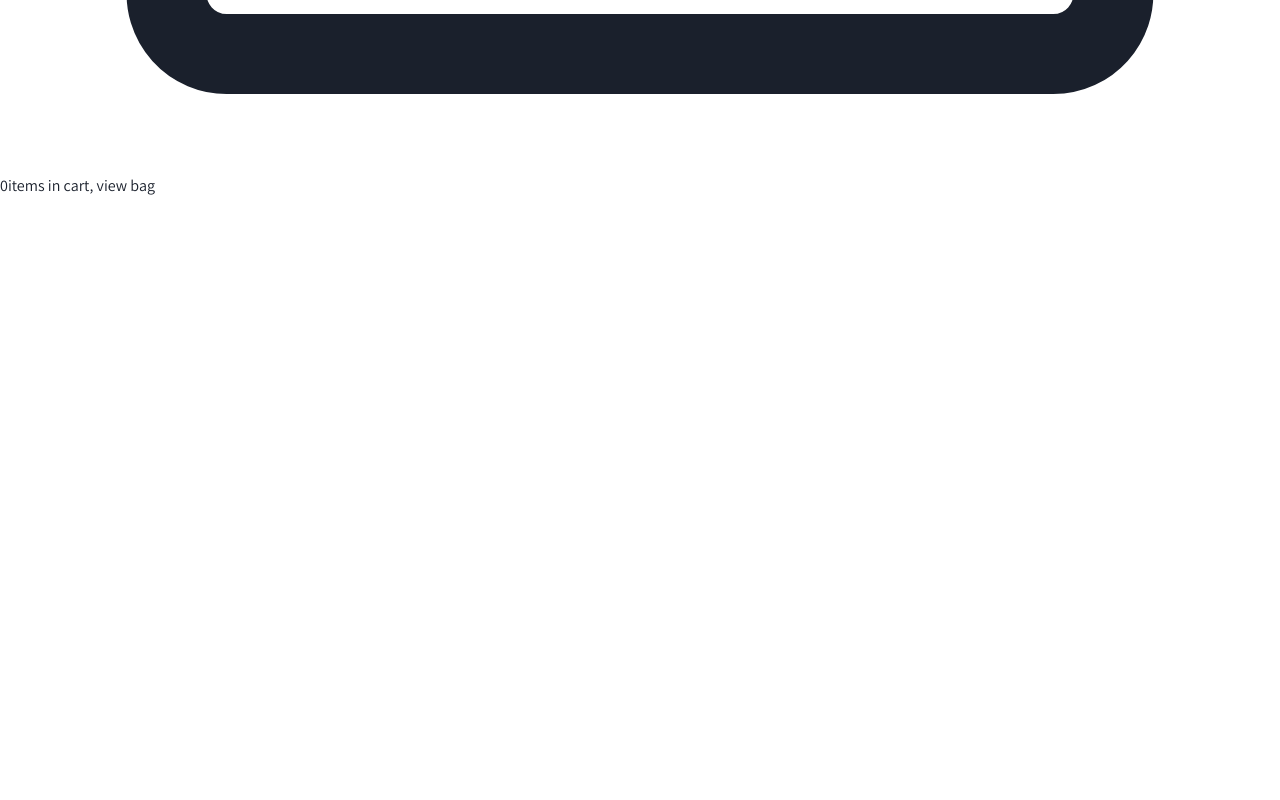
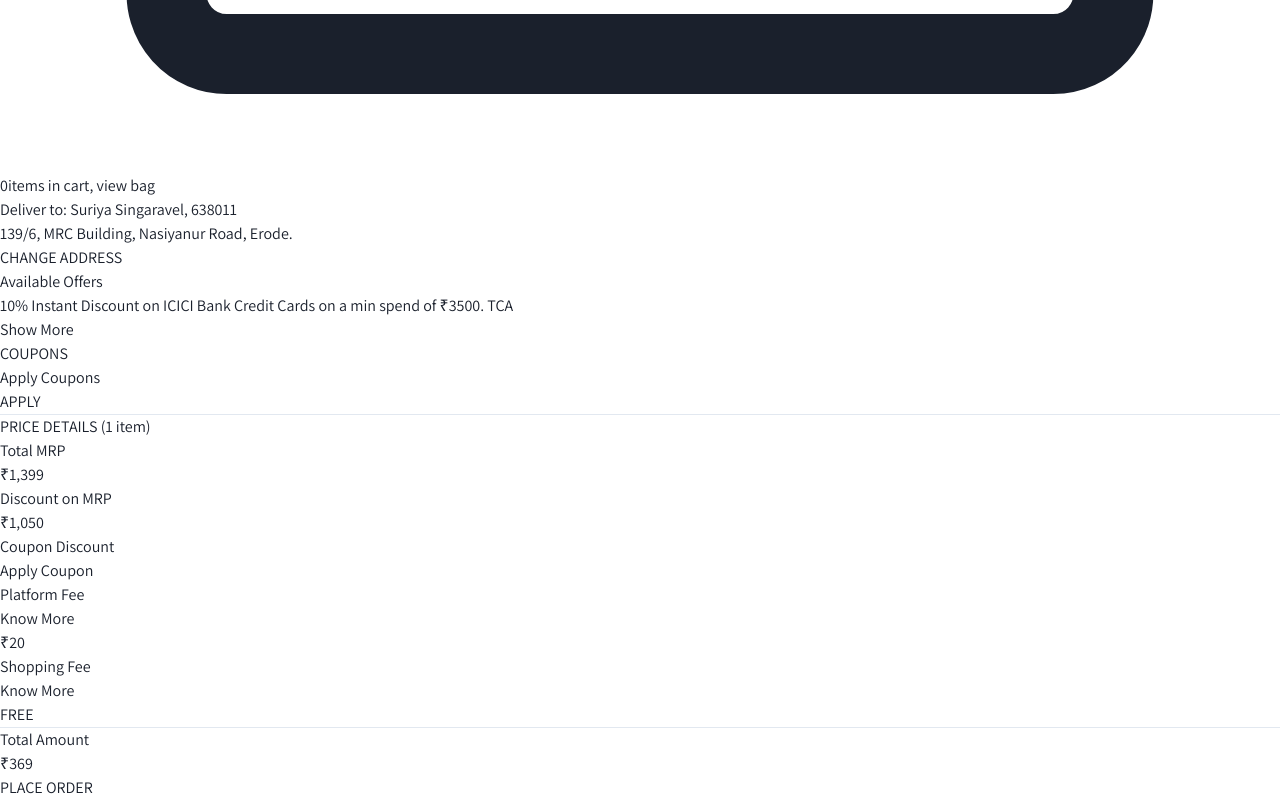
Before and after one commit to suriyasingaravel/Myntra_clone, a React (Create React App) app in the folder client/: page /bag in a window 1280 px wide. Shown: the part 3912-4712 px from the top of the page. Before the commit the page ends 4110 px from the top, so only its background shows below. Built offline with nearby package versions, Linux system fonts and the light colour scheme.

Commit message:
bag layout created

```diff
--- a/client/src/Components/Hero.jsx
+++ b/client/src/Components/Hero.jsx
@@ -44,12 +44,12 @@ export default function Hero({p}) {
         </SwiperSlide>
         <SwiperSlide>
         <div className='flex'>
-            <img className='w-[16.6%]' src="https://assets.myntassets.com/w_163,c_limit,fl_progressive,dpr_2.0/assets/images/2023/8/4/5a8540d5-9bd0-4a5b-81ee-063f8f23cf1c1691142814463-image_png1048777875.png" alt="" />
-<img  className='w-[16.6%]' src="https://assets.myntassets.com/w_163,c_limit,fl_progressive,dpr_2.0/assets/images/2023/8/3/51084b8a-9c9e-4b03-bc4a-dfd7738590eb1691076143197-image_png949061620--1-.png" alt="" />
-<img  className='w-[16.6%]' src="https://assets.myntassets.com/w_163,c_limit,fl_progressive,dpr_2.0/assets/images/2023/8/3/bf39dcbb-1a94-481c-b943-43fca34bf0581691066296958-unnamed---2023-08-03T180811.304.png" alt="" />
-     <img  className='w-[16.6%]'  src="https://assets.myntassets.com/w_163,c_limit,fl_progressive,dpr_2.0/assets/images/2023/8/3/8027069a-3a10-4a92-a228-1c4e24cd58071691066276841-unnamed---2023-08-03T180720.906.png" alt="" />
-    <img  className='w-[16.6%]' src="https://assets.myntassets.com/w_163,c_limit,fl_progressive,dpr_2.0/assets/images/2023/8/3/d6529cc8-ff03-4d85-88b7-5358a1d5a46b1691057399814-image_png1830835492.png" alt="" />
-            <img  className='w-[16.6%]' src="https://assets.myntassets.com/w_163,c_limit,fl_progressive,dpr_2.0/assets/images/2023/8/3/4cde4706-089f-4049-9d9c-116d8631af381691056679844-image_png1175979315.png" alt="" />
+            <img className='w-[16.6%]' src="https://assets.myntassets.com/w_163,c_limit,fl_progressive,dpr_2.0/assets/images/2024/1/8/9db4bfa3-3b81-40c0-b1fb-4bb02394ebd81704716511877-image_png1175413881.png" alt="" />
+<img  className='w-[16.6%]' src="https://assets.myntassets.com/w_163,c_limit,fl_progressive,dpr_2.0/assets/images/2024/1/8/736b9aee-89f0-4aa1-9aa0-3c2cb13929dc1704716542900-image_png_338042798.png" alt="" />
+<img  className='w-[16.6%]' src="https://assets.myntassets.com/w_163,c_limit,fl_progressive,dpr_2.0/assets/images/2024/1/5/fecaab01-c5d6-4f92-ad85-ca5ea014aa961704456622500-Anouk-_DB_Min_65.png" alt="" />
+     <img  className='w-[16.6%]'  src="https://assets.myntassets.com/w_163,c_limit,fl_progressive,dpr_2.0/assets/images/2024/1/5/8185bdd0-72ca-4317-a4c3-14f16f5792451704456622342-Boohoo.png" alt="" />
+    <img  className='w-[16.6%]' src="https://assets.myntassets.com/w_163,c_limit,fl_progressive,dpr_2.0/assets/images/2024/1/5/19b9c34c-fbda-444a-a2f7-46905fddec921704456622455-Campus-_Bata_Starting_499_-999-.png" alt="" />
+            <img  className='w-[16.6%]' src="https://assets.myntassets.com/w_163,c_limit,fl_progressive,dpr_2.0/assets/images/2024/1/5/f6e58493-fbd0-447a-83c9-b52fd1c58dae1704456622259-Soch-_Inddus_-_more.png" alt="" />
             </div>
         </SwiperSlide>
         <SwiperSlide>
--- a/client/src/Routes/AllRoutes.jsx
+++ b/client/src/Routes/AllRoutes.jsx
@@ -5,6 +5,7 @@ import Signup from '../pages/Signup'
 import Login from '../pages/Login'
 import Products from '../pages/Products'
 import SinglePage from '../pages/SinglePage'
+import Bag from '../pages/Bag'
 
 const AllRoutes = () => {
   return (
@@ -15,6 +16,7 @@ const AllRoutes = () => {
           <Route path='/signup' element={<Signup/>}/>
           <Route path='/products' element={<Products/>}/>
           <Route path='/singlepage' element={<SinglePage/>}/>
+          <Route path='/bag' element={<Bag/>}/>
 
 
         </Routes>
--- /dev/null
+++ b/client/src/pages/Bag.jsx
@@ -0,0 +1,87 @@
+import React from 'react';
+import { FaPercent } from 'react-icons/fa';
+
+
+const Bag = () => {
+  return (
+    <div className='flex w-[70%] m-auto gap-[30px]  mt-[20px]'>
+
+      {/* box-1 */}
+      <div className='w-[63%]'>
+        <div className='flex rounded justify-between border border-solid border-grey-100 p-5 my-2'>
+            <div >
+                <p>Deliver to: <span className='font-bold'>Suriya Singaravel, 638011</span> </p>
+                <p className='text-[13px]'>139/6, MRC Building, Nasiyanur Road, Erode.</p>
+            </div>
+            <div>
+            <button
+        className= 'border rounded border-[#ff3e6c] text-[#ff3e6c] w-[190px] text-[14px] font-bold h-[37px] mt-3'>
+           CHANGE ADDRESS </button>
+            </div>
+        </div>
+        <div className='border border-solid border-grey-100 p-5 rounded'>
+           <p className='font-bold my-1'>Available Offers</p>
+           <p className='text-[13px] my-1'>10% Instant Discount on ICICI Bank Credit Cards on a min spend of ₹3500. TCA </p>
+           <a className='text-[#ff3e6c] font-bold my-1' href=""> Show More</a>
+        </div>
+        </div>
+
+        {/* box-2 */}
+        <div className='w-[37%] border border-solid border-grey-100 p-5 '>
+           <p className='text-[12px] font-bold'>COUPONS</p>
+           <div className='flex items-center justify-center gap-10'>
+            <p className='font-bold'>Apply Coupons</p>
+            <button
+        className= 'border rounded border-[#ff3e6c] text-[#ff3e6c] w-[100px] text-[14px] font-bold h-[30px] mt-3'>
+          APPLY</button>
+           </div>
+           <hr className='m-2' />
+           <div className='p-3'>
+            <p className='text-[12px] font-bold my-3'>PRICE DETAILS (1 item)</p>
+            <div className='w-[100%]'>
+              <div className='flex justify-between my-1'>
+                <p>Total MRP</p>
+                <p> ₹1,399</p>
+              </div>
+              <div className='flex justify-between my-1'>
+                <p>Discount on MRP</p>
+                <p className='text-[#03a685]'> ₹1,050</p>
+              </div>
+              <div className='flex justify-between my-1'>
+                <p>Coupon Discount</p>
+                <p className='text-[#ff3f6c]'> Apply Coupon </p>
+              </div>
+              <div className='flex justify-between my-1'>
+                <div className='flex'>
+                <p >Platform Fee</p>
+                <p className='text-[#ff3f6c] font-bold mx-3'> Know More</p>
+                </div>
+                <p>  ₹20</p>
+
+              </div>
+              <div className='flex justify-between my-1'>
+                <div className='flex'>
+                <p>Shopping Fee</p>
+                <p className='text-[#ff3f6c] font-bold mx-3'> Know More</p>
+                </div>
+                <p className='text-[#03a685]'>  FREE</p>
+              </div>
+              <hr className='my-3' />
+              <div className='flex justify-between my-1'>
+                <p className='text-[15px] font-bold'>Total Amount</p>
+                <p className='text-black font-bold'> ₹369</p>
+              </div>
+              <button
+        className= 'bg-[#ff3e6c] border rounded border-pink-700 text-white w-[100%] text-[14px] font-bold h-[40px] mt-3'>
+          PLACE ORDER </button>
+
+            </div>
+           </div>
+        </div>
+
+
+    </div>
+  )
+}
+
+export default Bag
--- a/client/src/pages/Login.jsx
+++ b/client/src/pages/Login.jsx
@@ -2,8 +2,8 @@ import React from 'react'
 
 const Login = () => {
   return (
-    <div className='bg-red-50 w-full]'>
-    <div className='sm:w-[50%] md:w-[35%] lg:w-[25%] m-auto mt-7 bg-white h-[500px]  '>
+    <div className='bg-red-50 w-full h-[100vh]'>
+    <div className='sm:w-[50%] md:w-[35%] lg:w-[25%] m-auto  bg-white h-[80vh]  '>
         <img src="https://assets.myntassets.com/dpr_1.5,q_60,w_400,c_limit,fl_progressive/assets/images/2023/10/26/f96c9b3f-6c5c-4383-8f11-12de043faa501698300150501-Flat_400--1-.jpg" alt="offer-logo" />
         <div>
             <h2 className='text-[20px] font-bold m-4'>Login or Signup</h2>
```
